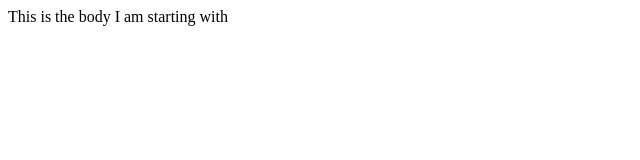
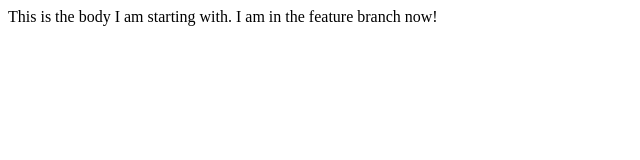
Before and after one commit to Poita88/Git_Test, a plain HTML site: page index.html in a window 1280 px wide. Shown: the whole page, without its empty margins (0-640 px from the left). Drawn offline with Linux system fonts and the light colour scheme.

Commit message:
new feature branch

```diff
--- a/index.html
+++ b/index.html
@@ -5,6 +5,8 @@
     <title>title</title>
 </head>
 <body>
-    This is the body I am starting with
+    This is the body I am starting with.
+
+    I am in the feature branch now!
 </body>
 </html>
```
